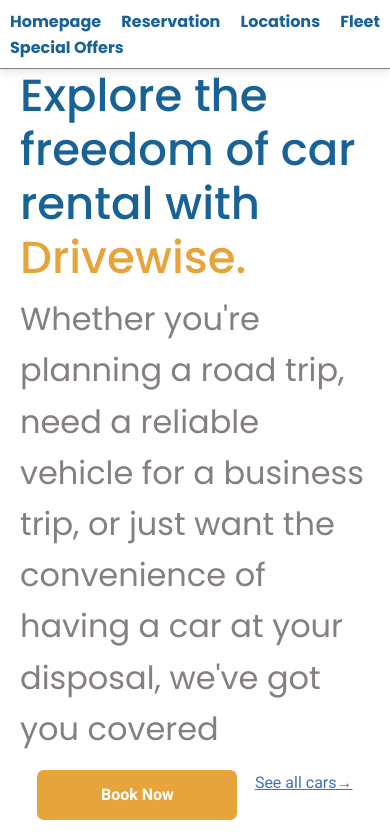
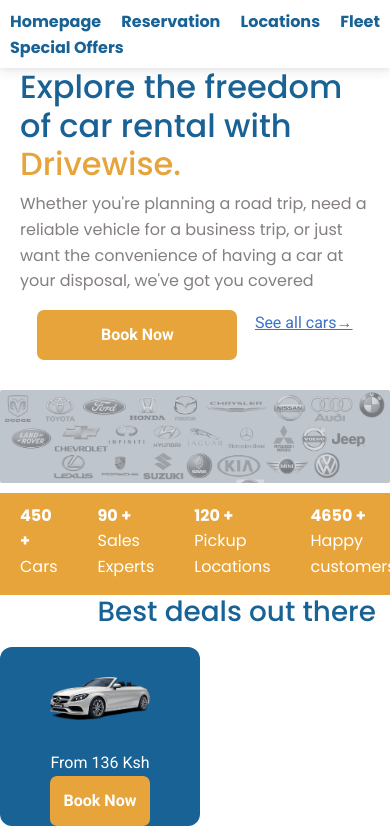
Before and after one commit to preston176/Drivewise-car-hire-react, a React (Vite) app: page / in a window 390 px wide. Shown: the top 834 px of the page. Built offline with nearby package versions, Linux system fonts and the light colour scheme.

Commit message:
responsive fix

```diff
--- a/src/App.css
+++ b/src/App.css
@@ -2,7 +2,6 @@
 
 .navbar {
   display: flex;
-  border-bottom: 1px solid #857f7f;
 }
 .btn-book-now > button {
   background-color: rgb(230, 164, 59);
@@ -51,7 +50,7 @@
 }
 .main-left-text {
   color: rgb(25, 98, 149);
-  font-size: 80px;
+  font-size: 60px;
   font-family: "Poppins", sans-serif;
 }
 .main-left-section {
@@ -103,7 +102,7 @@
 }
 .main-left-text-p {
   font-family: "Poppins", sans-serif;
-  font-size: 200%;
+  font-size: 150%;
   color: #857f7f;
 }
 .car-brands {
@@ -215,7 +214,10 @@
 }
 @media screen and (max-width: 600px) {
   .main-left-text {
-    font-size: 45px;
+    font-size: 32px;
+  }
+  .main-left-text-p {
+    font-size: 16px;
   }
   .main-left {
     flex-wrap: wrap;
--- a/src/components/BestDeals.jsx
+++ b/src/components/BestDeals.jsx
@@ -13,7 +13,7 @@
     )
   })
   return (
-    <div className="best-deals">
+    <div className="best-deals" id='best-deals'>
      <div className="best-deals-h1">
      <h1>Best deals out there</h1>
      </div>
--- a/src/components/Main.jsx
+++ b/src/components/Main.jsx
@@ -9,7 +9,7 @@
         <p className='main-left-text-p'>Whether you're planning a road trip, need a reliable vehicle for a business trip, or just want the convenience of having a car at your disposal, we've got you covered</p>
         <div className="main-left-section">
         <button className='main-left-btn'>Book Now</button>
-        <a className='main-left-see-all'>See all cars&#8594;</a>
+        <a className='main-left-see-all' href='#best-deals'>See all cars&#8594;</a>
         </div>
       </div>
       <div className="main-right">
```
